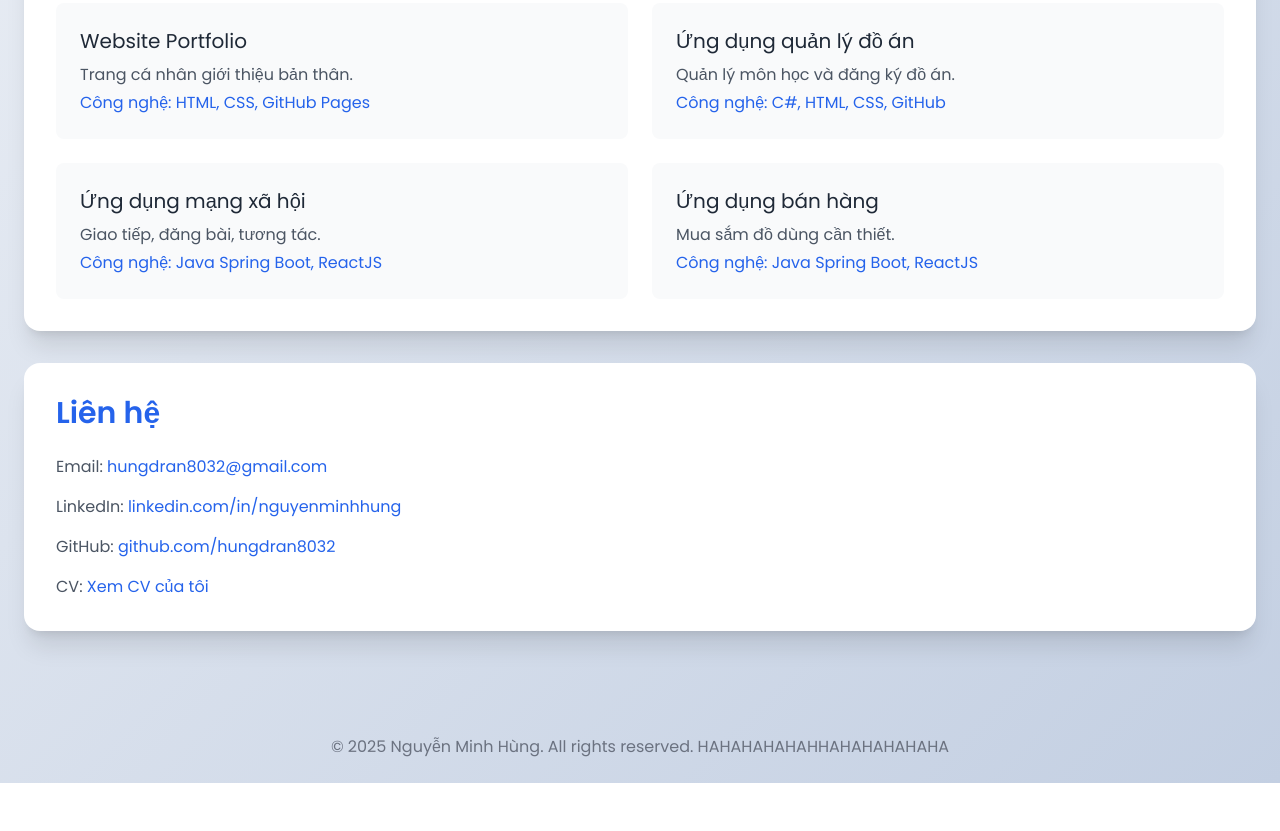
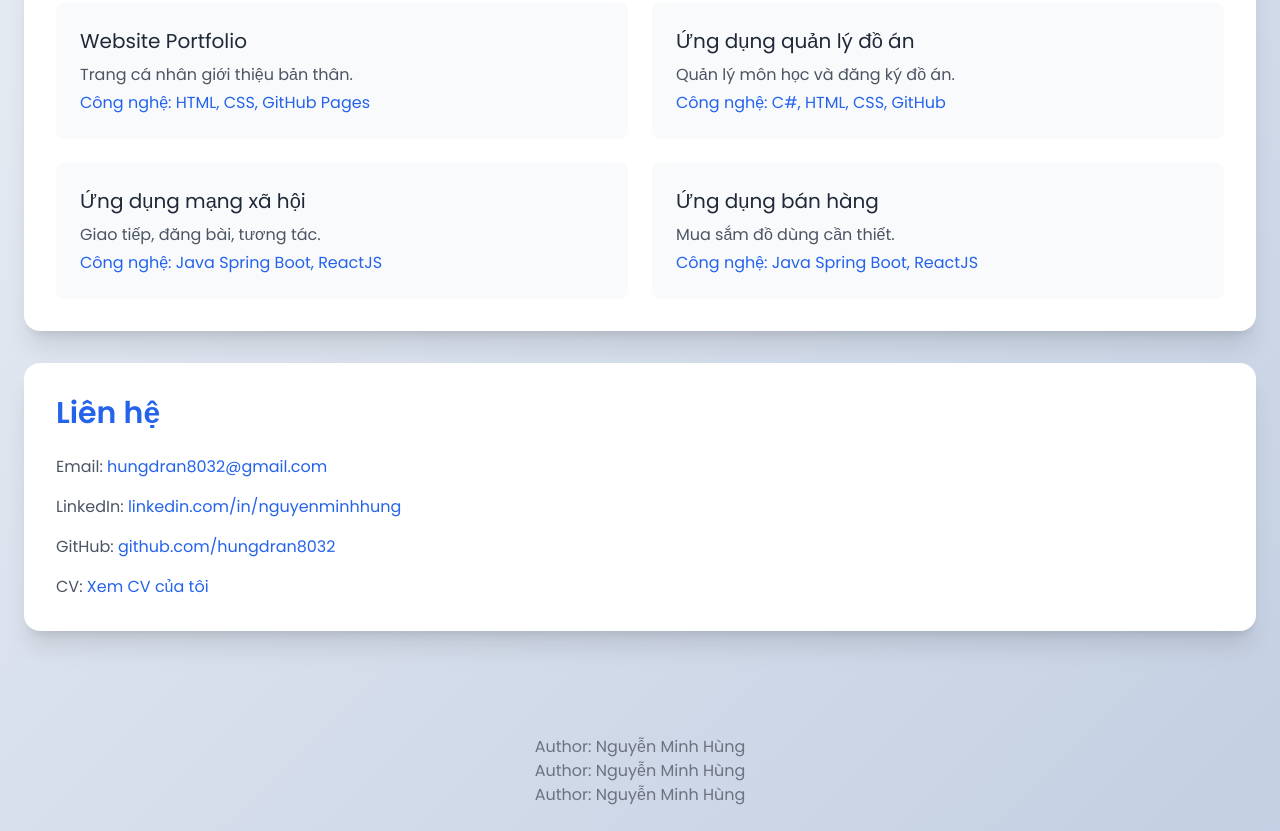
Before and after one commit to HuyXinLoi/Nhom8, a plain HTML site: page students/nguyenminhhung.html in a window 1280 px wide. Shown: the part 968-1799 px from the top of the page. Before the commit the page ends 1751 px from the top, so only its background shows below. Drawn offline with nearby package versions, Linux system fonts and the light colour scheme.

Commit message:
tao conflict

```diff
--- /dev/null
+++ b/assets/js/script.js
@@ -0,0 +1 @@
+// abcvyludfncr5bfc6rtcvrtctrcrnty
--- a/students/nguyenminhhung.html
+++ b/students/nguyenminhhung.html
@@ -128,7 +128,9 @@
 
     <!-- Footer -->
     <footer class="text-center py-6 text-gray-500">
-        <p>© 2025 Nguyễn Minh Hùng. All rights reserved. HAHAHAHAHAHHAHAHAHAHAHA</p>
+        <p>Author: Nguyễn Minh Hùng</p>
+        <p>Author: Nguyễn Minh Hùng</p>
+        <p>Author: Nguyễn Minh Hùng</p>
     </footer>
 
     <!-- JavaScript -->
```
